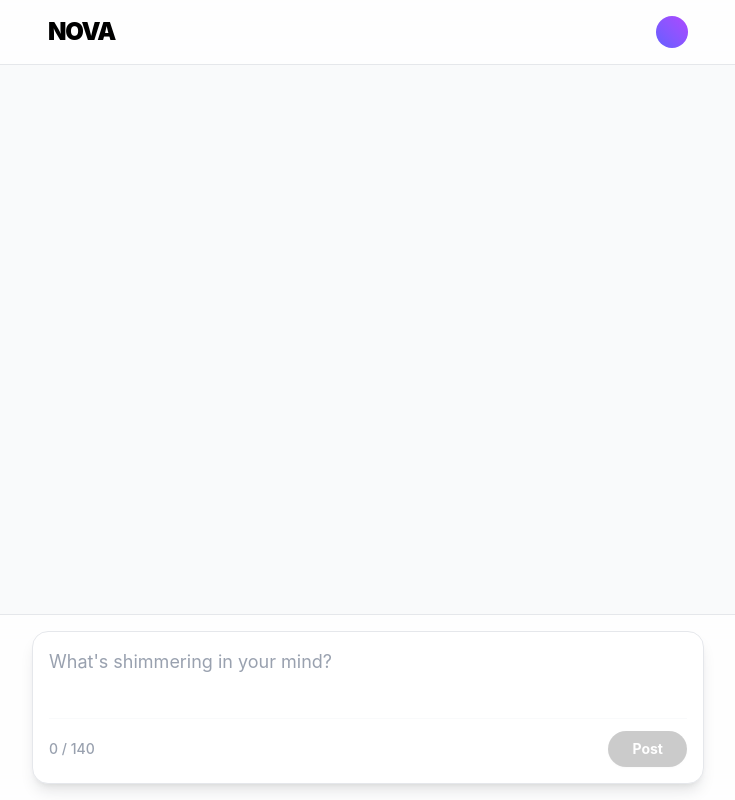
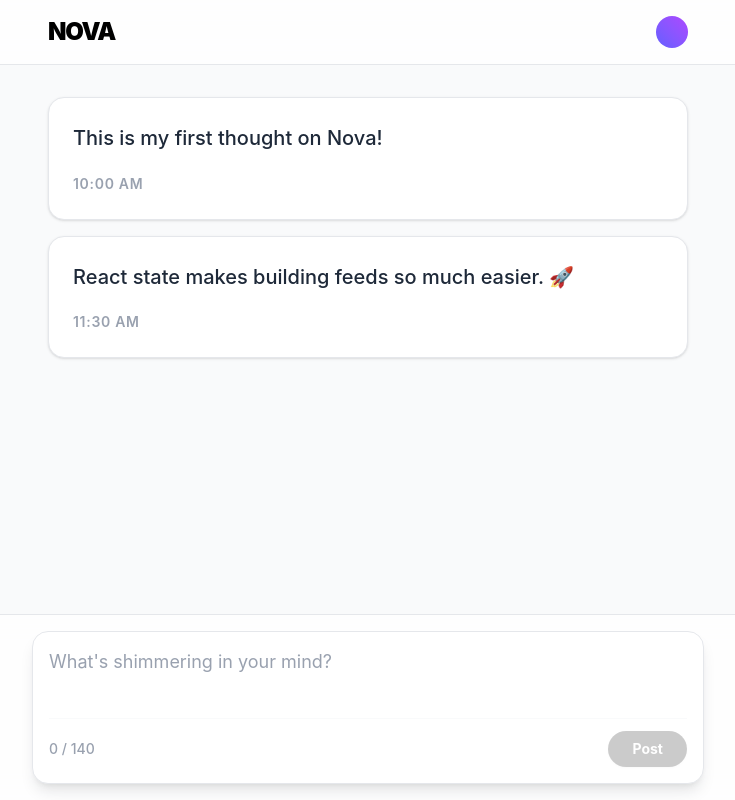
Before and after one commit to desphixs/Staqed-Nova-using-React-and-TailwindCSS, a React (Vite) app: page / in a window 1280 px wide. Shown: the whole page, without its empty margins (272-1007 px from the left). Built offline with nearby package versions, Linux system fonts and the light colour scheme.

Commit message:
use map function render the thoughts lists

```diff
--- a/src/App.jsx
+++ b/src/App.jsx
@@ -4,6 +4,13 @@ const App = () => {
   // We use 'useState' to give our app a short-term memory!
   // 'newThought' stores the text as you type, and 'setNewThought' is the function we use to update it.
   const [newThought, setNewThought] = useState("");
+
+  // This is our app's "permanent" memory (the feed).
+  // We start with two dummy thoughts so we can see what the feed will look like!
+  const [thoughts, setThoughts] = useState([
+    { id: 1, text: "This is my first thought on Nova!", time: "10:00 AM" },
+    { id: 2, text: "React state makes building feeds so much easier. 🚀", time: "11:30 AM" }
+  ]);
 
   return (
     <div className="min-h-screen bg-gray-50 font-sans text-gray-900">
@@ -17,7 +24,24 @@ const App = () => {
 
       {/* Main Content Area */}
       <main className="mx-auto max-w-2xl px-4 py-8 pb-40">
-         {/* Phase 4 feed will go here */}
+         {/* We use .map() to loop through our 'thoughts' array and turn each object into a visual card! */}
+         <div className="flex flex-col gap-4">
+           {thoughts.map((thought) => (
+             <div
+               key={thought.id} // Every item in a list needs a unique 'key' so React can keep track of it
+               className="rounded-2xl border border-gray-200 bg-white p-6 shadow-sm transition-all hover:shadow-md"
+             >
+               {/* Display the thought text in a large, readable font */}
+               <p className="text-xl font-medium text-gray-800 leading-relaxed mb-4">
+                 {thought.text}
+               </p>
+               {/* Display the time in a smaller, subtle font at the bottom */}
+               <span className="text-sm font-semibold text-gray-400 uppercase tracking-wider">
+                 {thought.time}
+               </span>
+             </div>
+           ))}
+         </div>
       </main>
 
       {/* Fixed Bottom Compose Area */}
```
